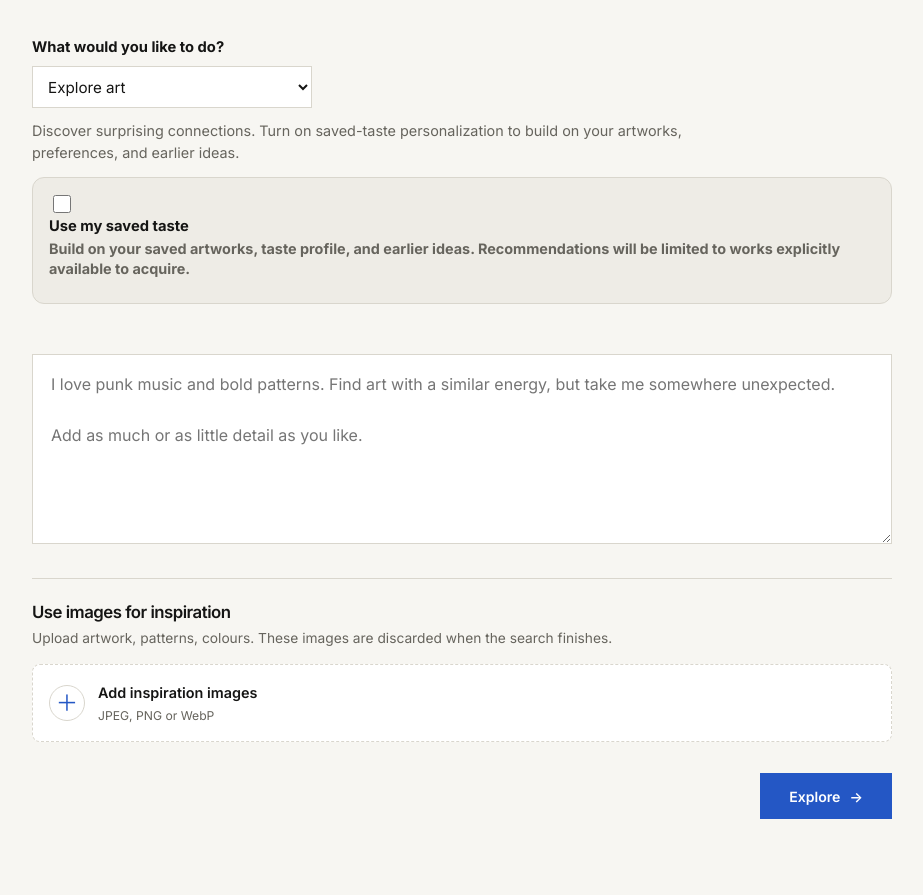
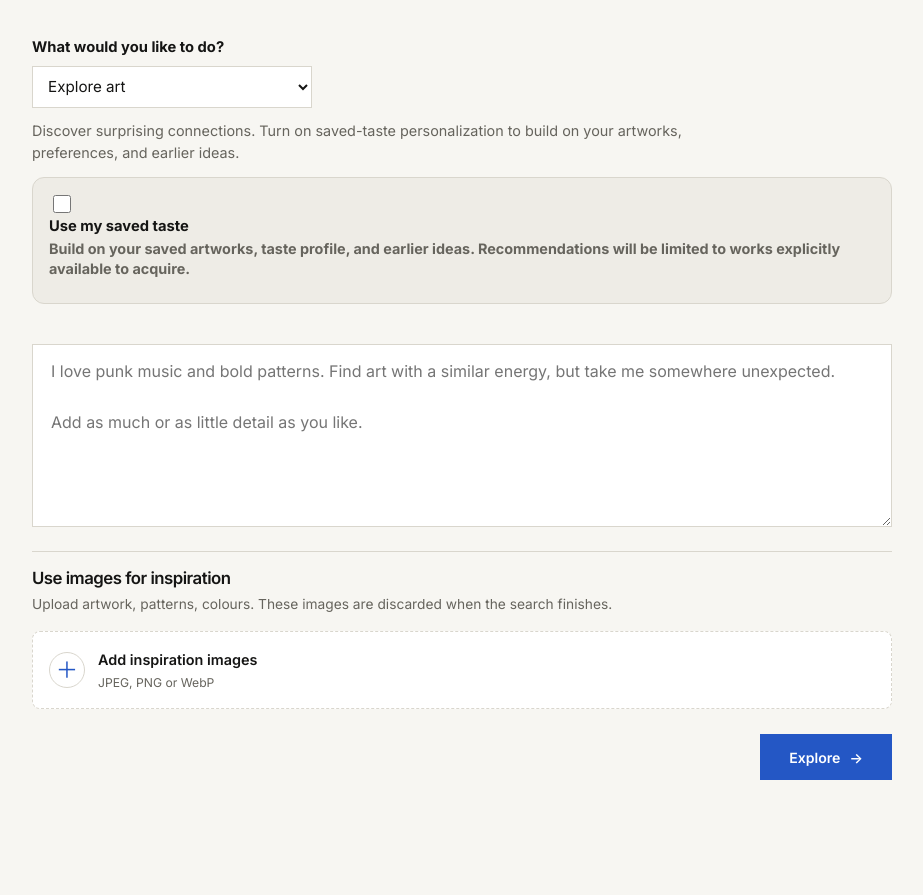
Before and after one commit to edimaudo/ArtCo, a FastAPI app: page /concierge in a window 1280 px wide. Shown: the part 215-1110 px from the top of the page, without its empty margins (168-1091 px from the left). After the commit the page ends 995 px from the top, so only its background shows below. Run offline with FastAPI, Linux system fonts and the light colour scheme; some libraries are stand-ins or nearby versions.

Commit message:
Add files via upload

```diff
--- a/static/css/style.css
+++ b/static/css/style.css
@@ -1,17 +1,31 @@
 :root {
   font-family: Inter, system-ui, -apple-system, BlinkMacSystemFont, "Segoe UI", sans-serif;
-  color-scheme: light dark;
-  --bg: light-dark(#f7f6f2, #10100f);
-  --surface: light-dark(#ffffff, #171716);
-  --surface-2: light-dark(#eeece6, #22211f);
-  --text: light-dark(#151514, #f2f0e8);
-  --muted: light-dark(#66645d, #aaa79d);
-  --line: light-dark(#d9d6cd, #34332f);
-  --accent: light-dark(#2457c5, #8fb2ff);
-  --accent-text: light-dark(#ffffff, #0b1020);
-  --success: light-dark(#356d50, #9ed1ae);
-  --danger: light-dark(#8f3f37, #f2a29a);
+  color-scheme: light;
+  --bg: #f7f6f2;
+  --surface: #ffffff;
+  --surface-2: #eeece6;
+  --text: #151514;
+  --muted: #66645d;
+  --line: #d9d6cd;
+  --accent: #2457c5;
+  --accent-text: #ffffff;
+  --success: #356d50;
+  --danger: #8f3f37;
   --scale: 1;
+}
+
+:root[data-theme="dark"] {
+  color-scheme: dark;
+  --bg: #10100f;
+  --surface: #171716;
+  --surface-2: #22211f;
+  --text: #f2f0e8;
+  --muted: #aaa79d;
+  --line: #34332f;
+  --accent: #8fb2ff;
+  --accent-text: #0b1020;
+  --success: #9ed1ae;
+  --danger: #f2a29a;
 }
 
 * { box-sizing: border-box; }
@@ -1511,3 +1525,48 @@ input:focus-visible, select:focus-visible, textarea:focus-visible, button:focus-
   .taste-editor-lower textarea { min-height: 210px; }
   .taste-editor-lower .field-label { height: auto; min-height: 0; margin-bottom: 10px; }
 }
+
+
+/* October 21 UI refinements: compact Concierge composer and reliably aligned taste labels. */
+.concierge-page .concierge-service-control { margin-bottom: 22px; }
+.concierge-page .request-composer textarea {
+  min-height: 176px;
+  padding-block: 14px;
+}
+.concierge-page .visual-inspiration {
+  margin-top: 20px;
+  padding-top: 18px;
+}
+.concierge-page .composer-footer { margin-top: 10px; }
+
+.dashboard-page .taste-editor-lower {
+  align-items: start !important;
+  grid-template-columns: minmax(0, 1fr) minmax(0, 1fr);
+}
+.dashboard-page .taste-editor-lower > div {
+  align-self: start !important;
+  min-width: 0;
+  margin-top: 0 !important;
+  padding-top: 0 !important;
+}
+.dashboard-page .taste-editor-lower .field-label {
+  display: flex !important;
+  align-items: flex-start !important;
+  box-sizing: border-box !important;
+  height: 3.1rem !important;
+  min-height: 3.1rem !important;
+  margin: 0 0 .35rem !important;
+  padding: 0 !important;
+  line-height: 1.35 !important;
+}
+@media (max-width: 860px) {
+  .dashboard-page .taste-editor-lower { grid-template-columns: 1fr; }
+}
+@media (max-width: 560px) {
+  .concierge-page .request-composer textarea { min-height: 156px; }
+  .dashboard-page .taste-editor-lower .field-label {
+    height: auto !important;
+    min-height: 0 !important;
+    margin-bottom: 10px !important;
+  }
+}
--- a/static/js/app.js
+++ b/static/js/app.js
@@ -12,7 +12,13 @@
     recent: [],
     purchases: [],
     last: null,
-    preferences: { theme: 'light', fontScale: 'md' },
+    preferences: {
+      theme: (() => {
+        try { return window.localStorage.getItem('artcoThemePreference') === 'dark' ? 'dark' : 'light'; }
+        catch (_) { return 'light'; }
+      })(),
+      fontScale: 'md',
+    },
     intent: initialIntent,
     personalizeExplore: requestedIntent === 'taste' || initialQuery.get('personalize_taste') === '1',
     inspiration: { images: [], preparing: false },
@@ -107,8 +113,10 @@
         state.recent = Array.isArray(existing.recent) ? existing.recent.slice(0, 8) : [];
         state.purchases = Array.isArray(existing.purchases) ? existing.purchases.slice(0, 12) : [];
         state.last = existing.last || null;
+        let immediateTheme = null;
+        try { immediateTheme = window.localStorage.getItem('artcoThemePreference'); } catch (_) { /* storage may be blocked */ }
         state.preferences = {
-          theme: existing.preferences?.theme === 'dark' ? 'dark' : 'light',
+          theme: immediateTheme === 'dark' || (immediateTheme !== 'light' && existing.preferences?.theme === 'dark') ? 'dark' : 'light',
           fontScale: ['sm', 'md', 'lg'].includes(existing.preferences?.fontScale) ? existing.preferences.fontScale : 'md',
         };
       } else {
@@ -329,9 +337,10 @@
   }
 
   function applyThemeControls() {
-    const theme = state.preferences.theme || 'light';
+    const theme = state.preferences.theme === 'dark' ? 'dark' : 'light';
     document.documentElement.dataset.theme = theme;
     document.documentElement.style.colorScheme = theme;
+    try { window.localStorage.setItem('artcoThemePreference', theme); } catch (_) { /* theme still works for this page */ }
     const font = state.preferences.fontScale || 'md';
     document.documentElement.style.setProperty('--scale', ({ sm: .92, md: 1, lg: 1.12 }[font] || 1));
     const select = $('#fontScale');
--- a/templates/base.html
+++ b/templates/base.html
@@ -5,10 +5,22 @@
   <meta name="viewport" content="width=device-width, initial-scale=1">
   <meta name="description" content="ArtCo is your personal art concierge for discovering, finding, understanding, curating, and acquiring art.">
   <title>{% block title %}ArtCo | Your personal art concierge{% endblock %}</title>
+  <script>
+    (() => {
+      try {
+        const savedTheme = localStorage.getItem('artcoThemePreference');
+        document.documentElement.dataset.theme = savedTheme === 'dark' ? 'dark' : 'light';
+        document.documentElement.style.colorScheme = savedTheme === 'dark' ? 'dark' : 'light';
+      } catch (_) {
+        document.documentElement.dataset.theme = 'light';
+        document.documentElement.style.colorScheme = 'light';
+      }
+    })();
+  </script>
   <link rel="preconnect" href="https://fonts.googleapis.com">
   <link rel="preconnect" href="https://fonts.gstatic.com" crossorigin>
   <link href="https://fonts.googleapis.com/css2?family=Inter:wght@400;500;600;700&display=swap" rel="stylesheet">
-  <link rel="stylesheet" href="/static/css/style.css?v=20261021-dashboard-saved-concierge">
+  <link rel="stylesheet" href="/static/css/style.css?v=20261021-theme-spacing-taste">
 </head>
 <body>
 <div class="app-root">
@@ -41,7 +53,7 @@
 <script>
   window.ART_CONCIERGE_PAGE = "{{ page }}";
 </script>
-<script src="/static/js/app.js?v=20261021-dashboard-saved-concierge"></script>
+<script src="/static/js/app.js?v=20261021-theme-spacing-taste"></script>
 {% block page_script %}{% endblock %}
 </body>
 </html>
--- a/test_image_proxy.py
+++ b/test_image_proxy.py
@@ -221,8 +221,8 @@ def test_concierge_api_caps_all_visible_artwork_cards_to_three(monkeypatch):
 def test_static_assets_are_versioned_to_avoid_stale_result_caps():
     from pathlib import Path
     html = (Path(__file__).resolve().parent / "templates/base.html").read_text()
-    assert "/static/js/app.js?v=20261021-dashboard-saved-concierge" in html
-    assert "/static/css/style.css?v=20261021-dashboard-saved-concierge" in html
+    assert "/static/js/app.js?v=20261021-theme-spacing-taste" in html
+    assert "/static/css/style.css?v=20261021-theme-spacing-taste" in html
 
 
 def test_artlogic_cloudfront_cdn_is_proxyable():
--- a/test_request_handoff.py
+++ b/test_request_handoff.py
@@ -17,7 +17,10 @@ def test_results_page_has_required_root():
 
 def test_request_is_persisted_before_navigation():
     js = (ROOT / "static/js/app.js").read_text()
-    assert "localStorage" not in js
+    # Only the small theme preference may use localStorage; request payloads and
+    # inspiration images must remain outside it and use sessionStorage handoff.
+    assert "localStorage.setItem('artConciergePendingRequest'" not in js
+    assert "localStorage.setItem('artCoResumeRequest'" not in js
     assert "putInspirationSetting('appState', appStateSnapshot())" in js
     start = js.index("function beginRequest(")
     end = js.index("async function runPendingRequest(", start)
```
Also changed, not shown: test_p0_p1_features.py (+30 -1 lines).
